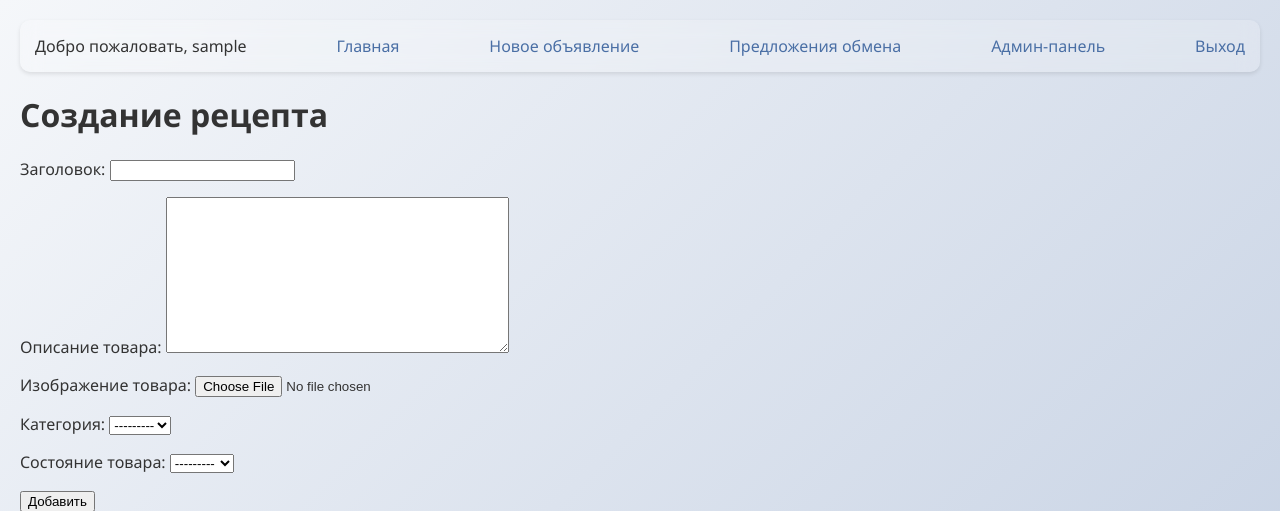
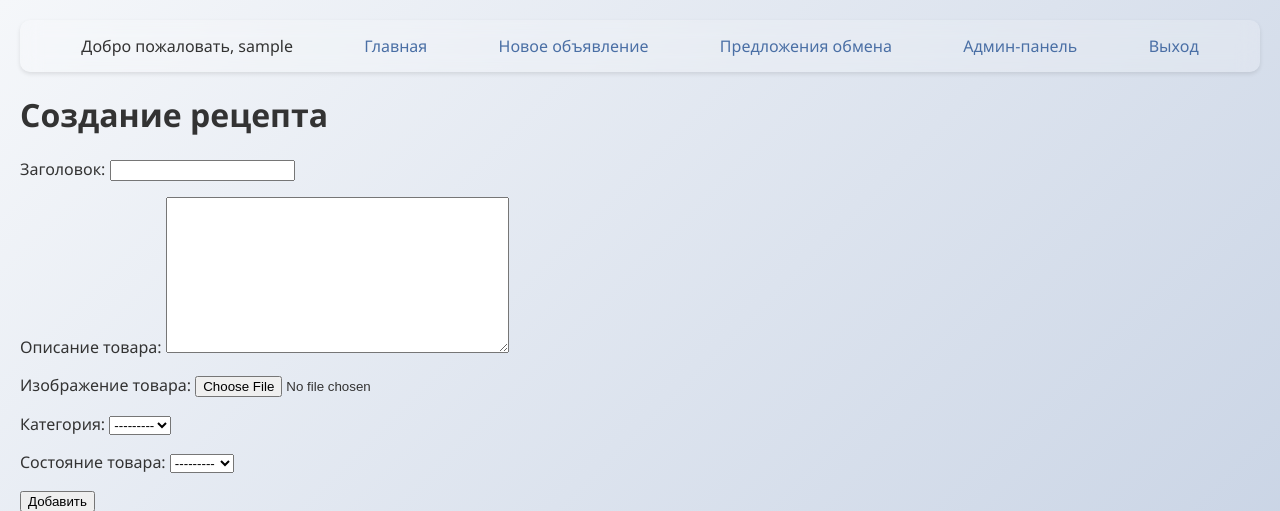
Before and after one commit to scorp5438/exchange_platform, a Django app: page /create_ad/ in a window 1280 px wide. Shown: the top 511 px of the page. Run offline with Django 4.2, Linux system fonts and the light colour scheme; the visitor is signed in with stand-in values (Sample User, id 1); data that the repository does not hold is empty.

Commit message:
Update style...?

```diff
--- a/exchange_platform/ads/templates/ads/base.html
+++ b/exchange_platform/ads/templates/ads/base.html
@@ -18,7 +18,7 @@
         .user_content {
             display: flex;
             gap: 25px;
-            justify-content: space-between;
+            justify-content: space-evenly;
             padding: 15px;
             background: rgba(255, 255, 255, 0.2);
             backdrop-filter: blur(10px);
```
